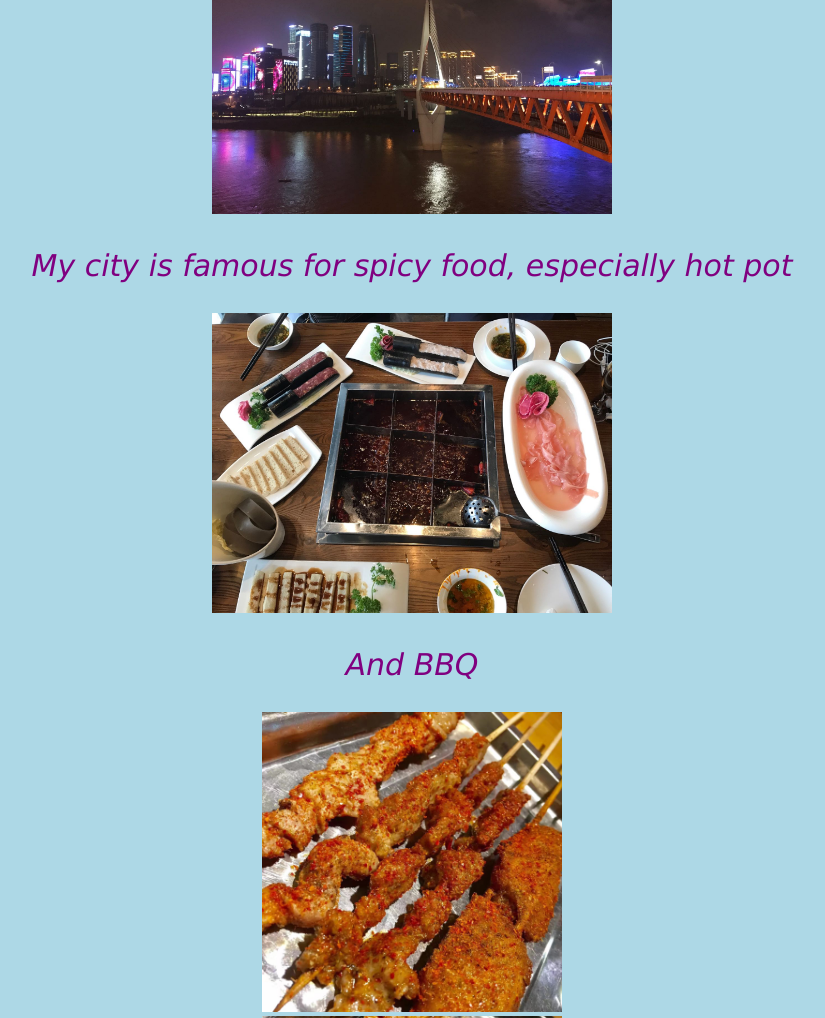
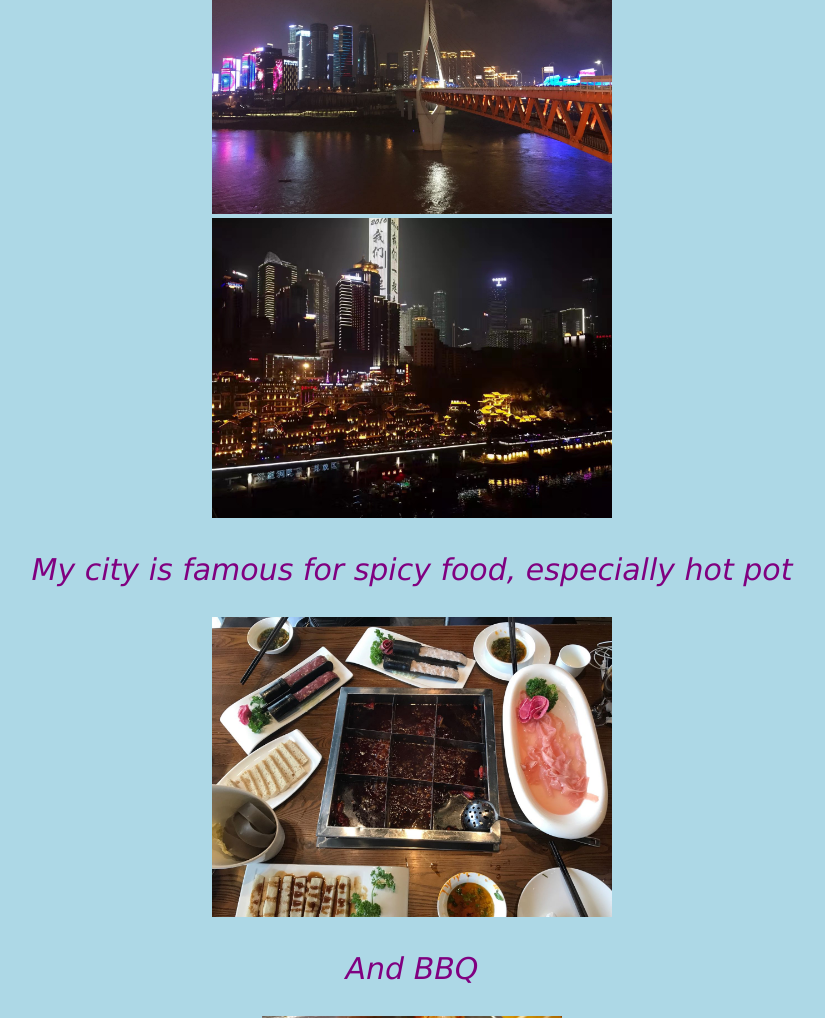
Before and after one commit to sherryhexr/sherryhexr.github.io, a plain HTML site: page Chongqing.html in a window 1280 px wide. Shown: the part 1322-2340 px from the top of the page, without its empty margins (228-1053 px from the left). Drawn offline with Linux system fonts and the light colour scheme.

Commit message:
New Pictures

```diff
--- a/Chongqing.html
+++ b/Chongqing.html
@@ -22,6 +22,8 @@
     <img src="images\WechatIMG15.jpeg" height=300px>
     <br>
     <img src="images\WechatIMG16.jpeg" height=300px>
+    <br>
+    <img src="images\WechatIMG22.jpeg" height=300px>
     <p>My city is famous for spicy food, especially hot pot</p>
     <img src="images\Hot Pot.jpeg" height=300px>
     <p>And BBQ</p>
```
